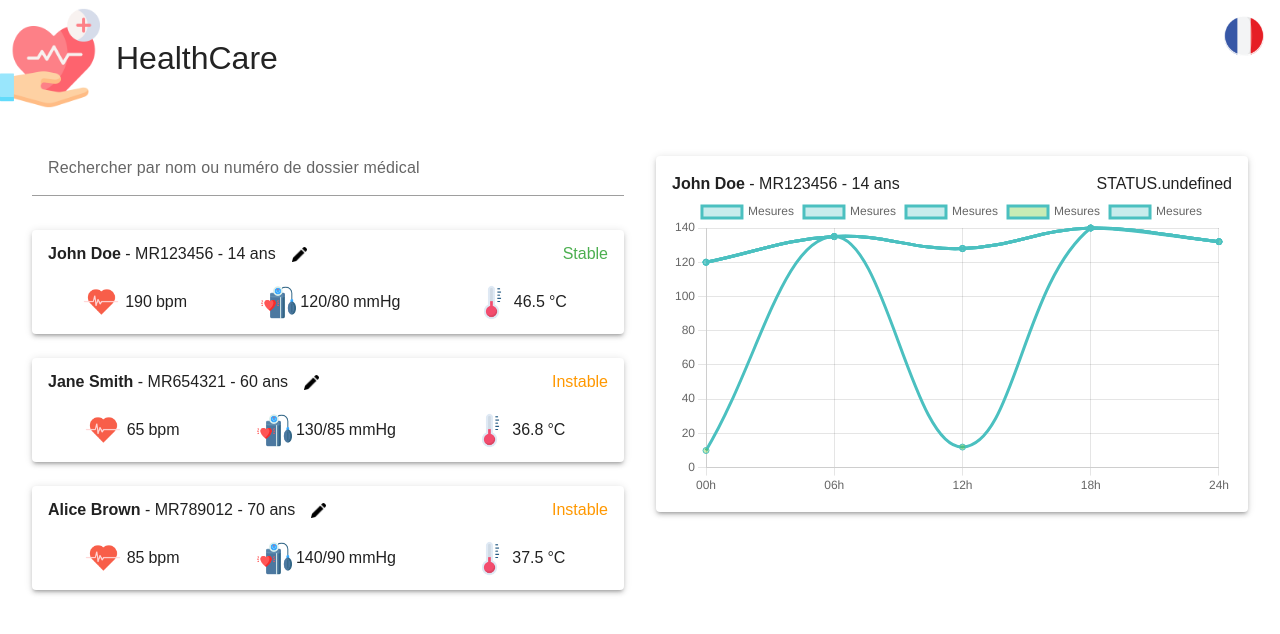
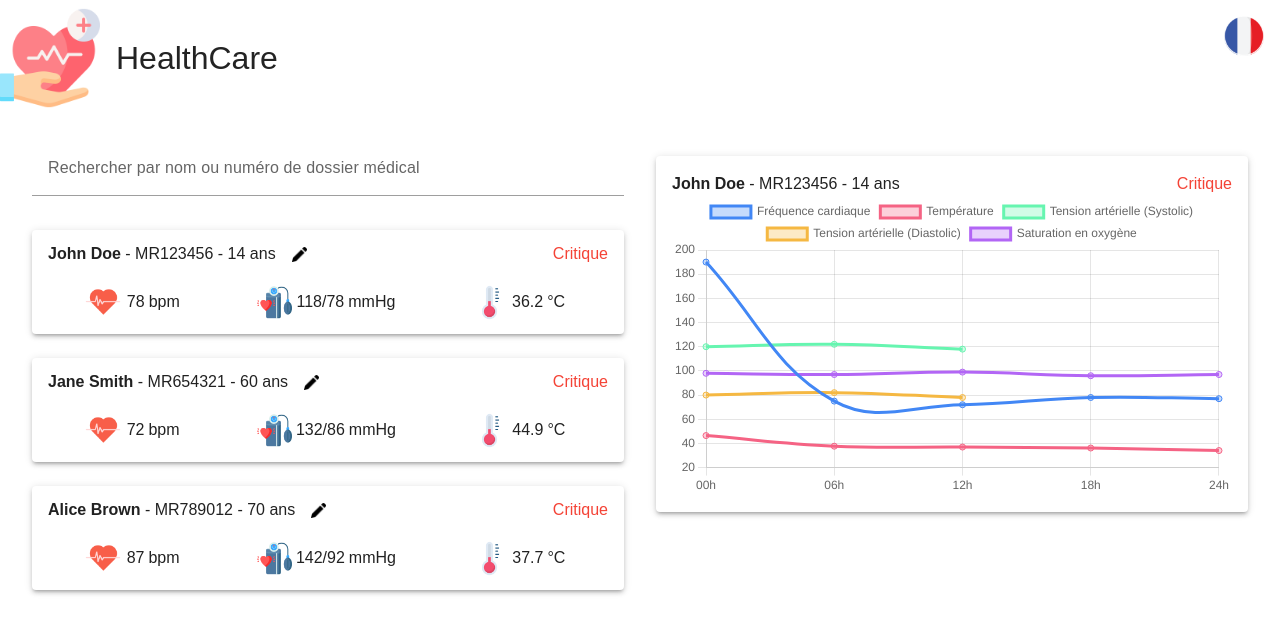
Before and after one commit to Inescia/healthcare, a Vue app: page / in a window 1280 px wide. Both pictures are taken after a click on the element 328 px from the left and 282 px from the top of the page. Shown: the top 634 px of the page. Built offline with nearby package versions, Linux system fonts and the light colour scheme.

Commit message:
Last modifications

```diff
--- a/src/components/GraphCard.vue
+++ b/src/components/GraphCard.vue
@@ -27,6 +27,7 @@ import {
   CategoryScale,
 } from 'chart.js';
 import { Line } from 'vue-chartjs';
+import { getPatientStatus, getValue } from '@/utils.js';
 
 ChartJS.register(Title, Tooltip, Legend, LineElement, PointElement, LinearScale, CategoryScale);
 
@@ -40,51 +41,6 @@ export default {
 
   data() {
     return {
-      chartData: {
-        labels: ['00h', '06h', '12h', '18h', '24h'],
-        datasets: [
-          {
-            label: 'Mesures',
-            data: [120, 135, 128, 140, 132], // tes 5 valeurs
-            borderColor: 'rgb(75, 192, 192)',
-            backgroundColor: 'rgba(75, 192, 192, 0.3)',
-            tension: 0.4,
-            fill: true,
-          },
-          {
-            label: 'Mesures',
-            data: [120, 135, 128, 140, 132], // tes 5 valeurs
-            borderColor: 'rgb(75, 192, 192)',
-            backgroundColor: 'rgba(75, 192, 192, 0.3)',
-            tension: 0.4,
-            fill: true,
-          },
-          {
-            label: 'Mesures',
-            data: [120, 135, 128, 140, 132], // tes 5 valeurs
-            borderColor: 'rgb(75, 192, 192)',
-            backgroundColor: 'rgba(75, 192, 192, 0.3)',
-            tension: 0.4,
-            fill: true,
-          },
-          {
-            label: 'Mesures',
-            data: [10, 135, 12, 140, 132], // tes 5 valeurs
-            borderColor: 'rgb(75, 192, 192)',
-            backgroundColor: 'rgba(75, 192, 12, 0.3)',
-            tension: 0.4,
-            fill: true,
-          },
-          {
-            label: 'Mesures',
-            data: [120, 135, 128, 140, 132], // tes 5 valeurs
-            borderColor: 'rgb(75, 192, 192)',
-            backgroundColor: 'rgba(75, 192, 192, 0.3)',
-            tension: 0.4,
-            fill: true,
-          },
-        ],
-      },
       chartOptions: {
         responsive: true,
         maintainAspectRatio: false,
@@ -102,6 +58,77 @@ export default {
     };
   },
 
-  methods: {},
+  computed: {
+    chartData() {
+      return {
+        labels: ['00h', '06h', '12h', '18h', '24h'],
+        datasets: [
+          {
+            label: this.$t('FIELDS.vitals.heartRate.LABEL'),
+            data: this.data.vitals.heartRate,
+            borderColor: 'rgb(66, 135, 245)',
+            backgroundColor: 'rgba(66, 135, 245, 0.3)',
+            tension: 0.4,
+            fill: true,
+          },
+          {
+            label: this.$t('FIELDS.vitals.temperature.LABEL'),
+            data: this.data.vitals.temperature,
+            borderColor: 'rgb(245, 99, 132)',
+            backgroundColor: 'rgba(245, 99, 132, 0.3)',
+            tension: 0.4,
+            fill: true,
+          },
+          {
+            label: this.$t('FIELDS.vitals.bloodPressure.LABEL') + ' (Systolic)',
+            data: this.data.vitals.bloodPressure.map((bp) => bp.systolic),
+            borderColor: 'rgb(102, 245, 176)',
+            backgroundColor: 'rgba(102, 245, 176, 0.3)',
+            tension: 0.4,
+            fill: true,
+          },
+          {
+            label: this.$t('FIELDS.vitals.bloodPressure.LABEL') + ' (Diastolic)',
+            data: this.data.vitals.bloodPressure.map((bp) => bp.diastolic),
+            borderColor: 'rgb(245, 184, 66)',
+            backgroundColor: 'rgba(245, 184, 66, 0.3)',
+            tension: 0.4,
+            fill: true,
+          },
+          {
+            label: this.$t('FIELDS.vitals.oxygenSaturation.LABEL'),
+            data: this.data.vitals.oxygenSaturation,
+            borderColor: 'rgb(178, 102, 245)',
+            backgroundColor: 'rgba(178, 102, 245, 0.3)',
+            tension: 0.4,
+            fill: true,
+          },
+        ],
+      };
+    },
+
+    getStatus() {
+      return getPatientStatus(
+        this.data.age,
+        getValue(this.data.vitals.heartRate),
+        getValue(this.data.vitals.bloodPressure),
+        getValue(this.data.vitals.temperature),
+      );
+    },
+    getStatusColor() {
+      switch (this.getStatus) {
+        case 'critical':
+          return 'red';
+        case 'instable':
+          return 'orange';
+        default:
+          return 'green';
+      }
+    },
+  },
+
+  methods: {
+    getValue,
+  },
 };
 </script>
--- a/src/components/PatientCard.vue
+++ b/src/components/PatientCard.vue
@@ -24,17 +24,17 @@
         <!-- @TODO: factorize with a v-for -->
         <div class="d-flex align-center mr-2 ga-1">
           <img alt="heartRate icon" height="40" src="../assets/icons/heartRate.png" />
-          <span>{{ data.vitals.heartRate[0] }}</span>
+          <span>{{ getValue(data.vitals.heartRate) }}</span>
           <span>{{ $t(`FIELDS.vitals.heartRate.UNIT`) }}</span>
         </div>
         <div class="d-flex align-center mr-2 ga-1">
           <img alt="bloodPressure icon" height="35" src="../assets/icons/bloodPressure.png" />
-          <span>{{ Object.values(data.vitals.bloodPressure[0]).join('/') }}</span>
+          <span>{{ Object.values(getValue(data.vitals.bloodPressure)).join('/') }}</span>
           <span>{{ $t(`FIELDS.vitals.bloodPressure.UNIT`) }}</span>
         </div>
         <div class="d-flex align-center mr-2 ga-1">
           <img alt="temperature icon" height="35" src="../assets/icons/temperature.png" />
-          <span>{{ data.vitals.temperature[0] }}</span>
+          <span>{{ getValue(data.vitals.temperature) }}</span>
           <span>{{ $t(`FIELDS.vitals.temperature.UNIT`) }}</span>
         </div>
       </div>
@@ -44,6 +44,7 @@
 
 <script>
 import { useDashboard } from '@/stores/dashboard';
+import { getPatientStatus, getValue } from '@/utils.js';
 
 export default {
   name: 'PatientCard',
@@ -58,7 +59,12 @@ export default {
 
   computed: {
     getStatus() {
-      return this.store.getPatientStatus(this.data);
+      return getPatientStatus(
+        this.data.age,
+        getValue(this.data.vitals.heartRate),
+        getValue(this.data.vitals.bloodPressure),
+        getValue(this.data.vitals.temperature),
+      );
     },
     getStatusColor() {
       switch (this.getStatus) {
@@ -71,5 +77,9 @@ export default {
       }
     },
   },
+
+  methods:{
+    getValue
+  }
 };
 </script>
--- a/src/pages/HomePage.vue
+++ b/src/pages/HomePage.vue
@@ -7,7 +7,7 @@
 
     <main class="d-flex flex-column flex-md-row ma-8 ga-8">
       <!-- PATIENT LIST -->
-      <section class="flex-1-1-0 d-flex flex-column col-6">
+      <section class="flex-1-1-0 d-flex flex-column col-6 justify-start">
         <v-text-field
           v-model="searchInput"
           :label="$t('FIELDS.search.LABEL')"
--- a/src/stores/dashboard.js
+++ b/src/stores/dashboard.js
@@ -15,39 +15,6 @@ export const useDashboard = defineStore('dashboard', {
     },
     getPatientById: (state) => (id) => {
       return state.patientList.find((item) => item.id === id);
-    },
-    // @TODO: move this logic to a utils file (and improve it)
-    getPatientStatus: () => (patient) => {
-      var count = 0;
-      const { heartRate, bloodPressure, temperature } = patient.vitals;
-
-      // Heart rate
-      if (patient.age < 18 && (heartRate < 80 || heartRate > 120)) count++;
-      else if (patient.age < 65 && (heartRate < 60 || heartRate > 80)) count++;
-      else if (patient.age >= 65 && (heartRate < 70 || heartRate > 90)) count++;
-
-      // Blood pressure
-      if (
-        patient.age < 18 &&
-        (bloodPressure.systolic < 120 ||
-          bloodPressure.systolic > 140 ||
-          bloodPressure.diastolic < 60 ||
-          bloodPressure.diastolic > 80)
-      )
-        count++;
-      else if (
-        patient.age >= 18 &&
-        (bloodPressure.systolic < 150 ||
-          bloodPressure.systolic > 170 ||
-          bloodPressure.diastolic != 90)
-      )
-        count++;
-
-      // Temperature
-      if (temperature < 36.3 || temperature > 37.5) count++;
-      if (temperature < 29 || temperature > 42.6) count++;
-
-      return count == 0 ? 'stable' : count == 1 ? 'instable' : 'critical';
     },
   },
 
--- /dev/null
+++ b/src/utils.js
@@ -0,0 +1,37 @@
+export function getValue(list, maxMinute = 60) {
+  const now = new Date();
+  let minute = now.getMinutes();
+  const n = list.length;
+  const index = Math.floor(((minute - 1) / maxMinute) * n);
+  return list[index >= n ? n - 1 : index];
+}
+
+export function getPatientStatus(age, heartRate, bloodPressure, temperature) {
+  var count = 0;
+
+  // Heart rate
+  if (age < 18 && (heartRate < 80 || heartRate > 120)) count++;
+  else if (age < 65 && (heartRate < 60 || heartRate > 80)) count++;
+  else if (age >= 65 && (heartRate < 70 || heartRate > 90)) count++;
+
+  // Blood pressure
+  if (
+    age < 18 &&
+    (bloodPressure.systolic < 120 ||
+      bloodPressure.systolic > 140 ||
+      bloodPressure.diastolic < 60 ||
+      bloodPressure.diastolic > 80)
+  )
+    count++;
+  else if (
+    age >= 18 &&
+    (bloodPressure.systolic < 150 || bloodPressure.systolic > 170 || bloodPressure.diastolic != 90)
+  )
+    count++;
+
+  // Temperature
+  if (temperature < 36.3 || temperature > 37.5) count++;
+  if (temperature < 29 || temperature > 42.6) count++;
+
+  return count == 0 ? 'stable' : count == 1 ? 'instable' : 'critical';
+}
```
Also changed, not shown: 1 other file (tests, documents, lock files or other folders).
